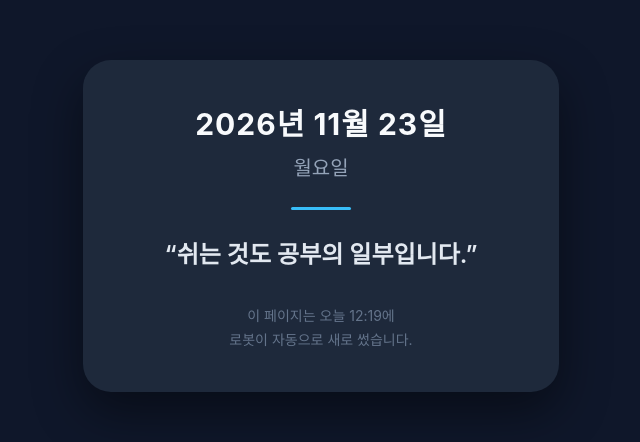
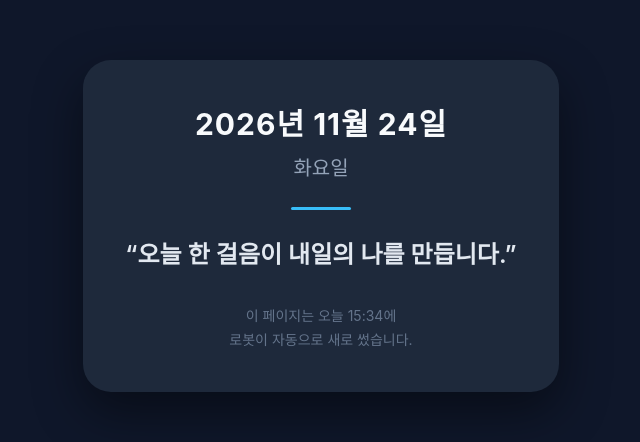
Before and after one commit to cheon-bosik/myintro2, a plain HTML site: page today.html in a window 1280 px wide. Shown: the part 174-616 px from the top of the page, without its empty margins (319-959 px from the left). Drawn offline with Linux system fonts and the light colour scheme.

Commit message:
자동 갱신: 2026-11-24 15:34

```diff
--- a/today.html
+++ b/today.html
@@ -19,11 +19,11 @@
 </head>
 <body>
 <div class="card">
-  <div class="date">2026년 11월 23일</div>
-  <div class="day">월요일</div>
+  <div class="date">2026년 11월 24일</div>
+  <div class="day">화요일</div>
   <div class="line"></div>
-  <div class="quote">&ldquo;쉬는 것도 공부의 일부입니다.&rdquo;</div>
-  <div class="foot">이 페이지는 오늘 12:19에<br>로봇이 자동으로 새로 썼습니다.</div>
+  <div class="quote">&ldquo;오늘 한 걸음이 내일의 나를 만듭니다.&rdquo;</div>
+  <div class="foot">이 페이지는 오늘 15:34에<br>로봇이 자동으로 새로 썼습니다.</div>
 </div>
 </body>
 </html>
```
